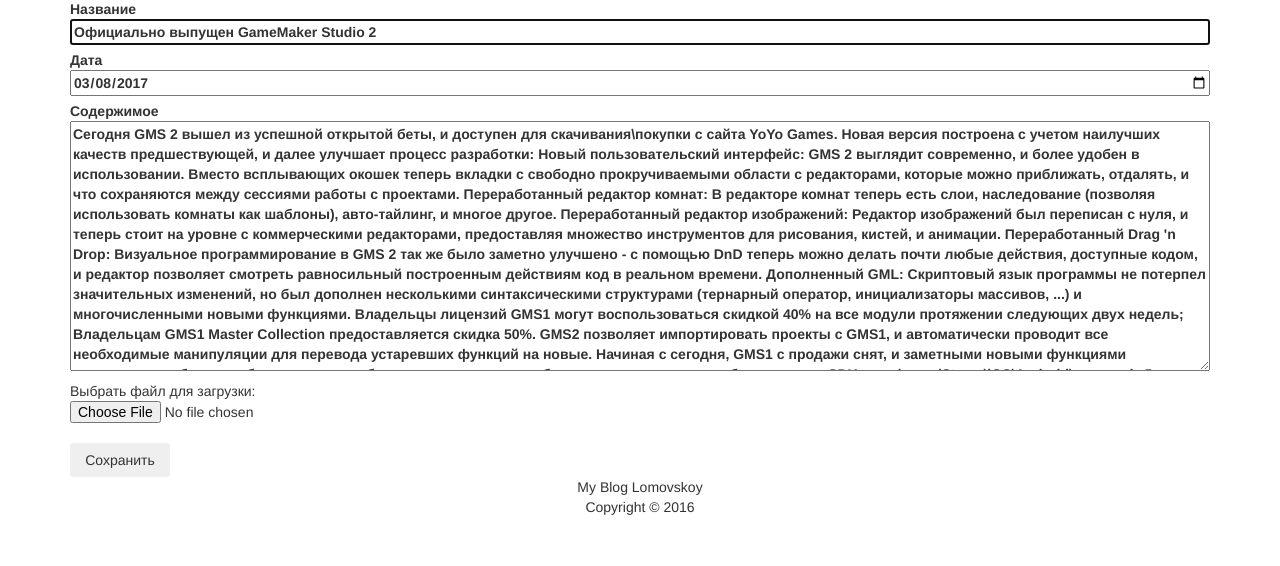
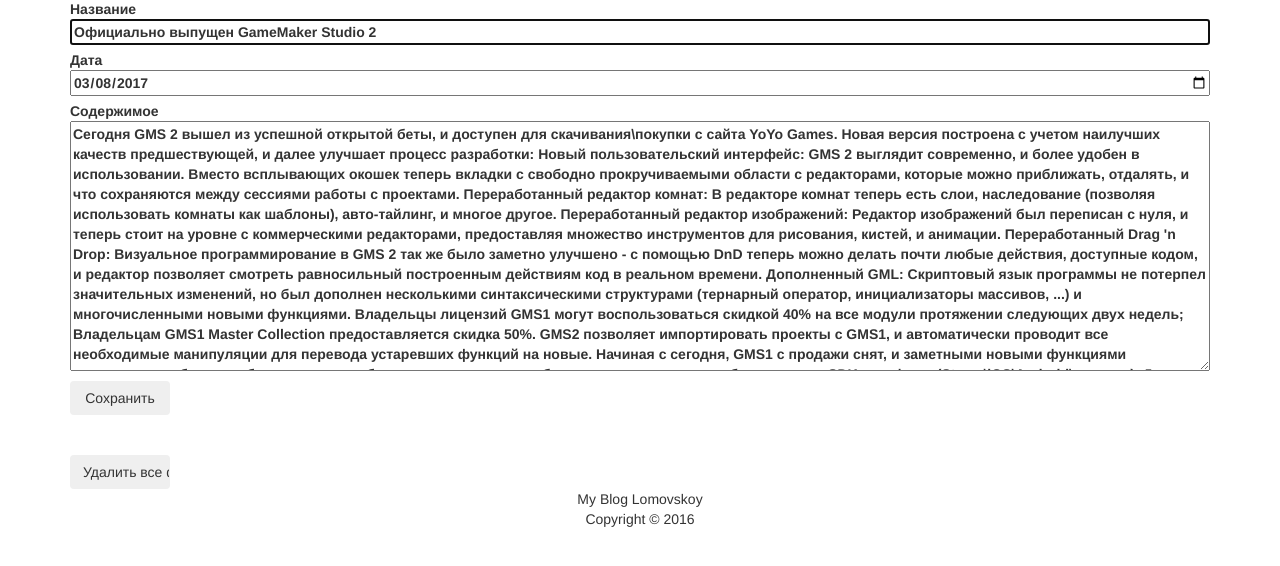
Before and after one commit to Lomovskoy/My_Blog_PHP, a PHP site: page /admin/index.php?action=edit&id=4 in a window 1280 px wide. Shown: the part 73-639 px from the top of the page. Run offline with PHP 8.4, Linux system fonts and the light colour scheme; data comes from the database, SQL or seed files in the repository; data that the repository does not hold is empty.

Commit message:
Последний вариант от 7.05.2017 20:30

```diff
--- a/views/article_admin.php
+++ b/views/article_admin.php
@@ -19,7 +19,7 @@
             </nav>
             <!-- END Header (navbar) -->
             <div id="addart">
-                <form method="post" action="index.php?action=<?=$_GET['action']?>&id=<?=$_GET['id']?>" enctype="multipart/form-data">
+                <form method="post" action="index.php?action=<?=$_GET['action']?>&id=<?=$_GET['id']?>">
                     <label>
                         Название
                         <input type="text" name="title" value="<?=$article['title']?>" class="form-item" autofocus required>
@@ -33,13 +33,24 @@
                         Содержимое
                         <textarea class="form-item" name="content" required><?=$article['content']?></textarea>
                     </label>
-                    <!--для сервера-->
-                    <input type="hidden" name="MAX_FILE_SIZE" value="1000000" /><!--максимально допустимый размер файла для загрузки в байтах-->
-                    Выбрать файл для загрузки: <input name="uploaded_file" type="file" value="<?=$article['photo']?>"/><!--файл для загрузки-->
-                    <br>
                     <input type="submit" value="Сохранить" class="btn">
                 </form>
-            </div>
+                <?php if($action == "add"){?>
+                    <form enctype="multipart/form-data" action="upload.php" method="post"> <!--для сервера-->
+                        <br>
+                        <input type="hidden" name="MAX_FILE_SIZE" value="350000000" /><!--максимально допустимый размер файла для загрузки в байтах-->
+                        Выбрать файл для загрузки: <input name="uploaded_file" type="file" class="btn"/><!--файл для загрузки-->
+                        <br><br>
+                        <input type="submit" value="Отправить" class="btn"/><!--кнопка загрузки-->
+                    </form>
+                <?php }?>
+                </div>
+                <?php if($action == "edit"){?>
+                    <br><br>
+                    <form enctype="multipart/form-data" action="delete.php" method="post"> <!--для сервера-->
+                        <input type="submit" value="Удалить все файлы" class="btn"/><!--кнопка загрузки-->
+                     </form>
+                <?php }?>
             <footer>
                 <p>
                     My Blog Lomovskoy<br>Copyright &copy; 2016
```
Also changed, not shown: admin/index.php (line endings or trailing spaces).
